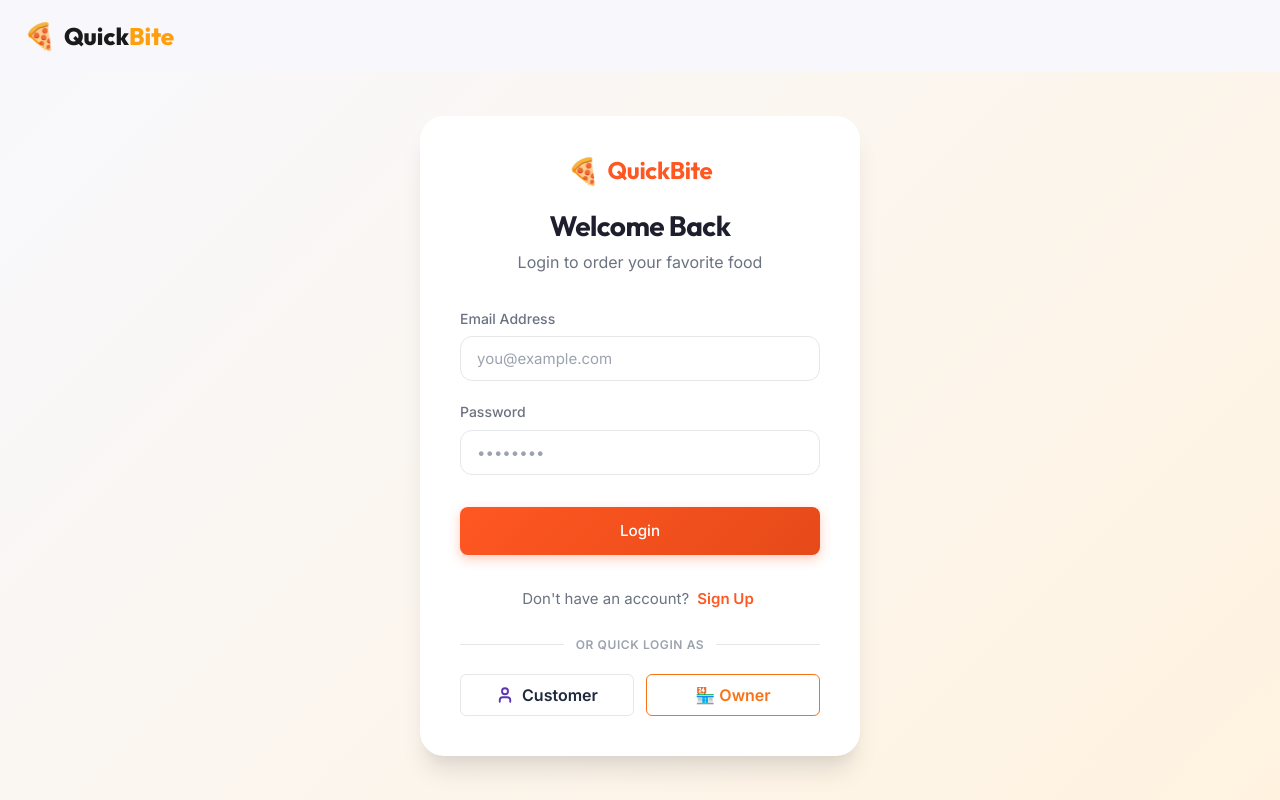
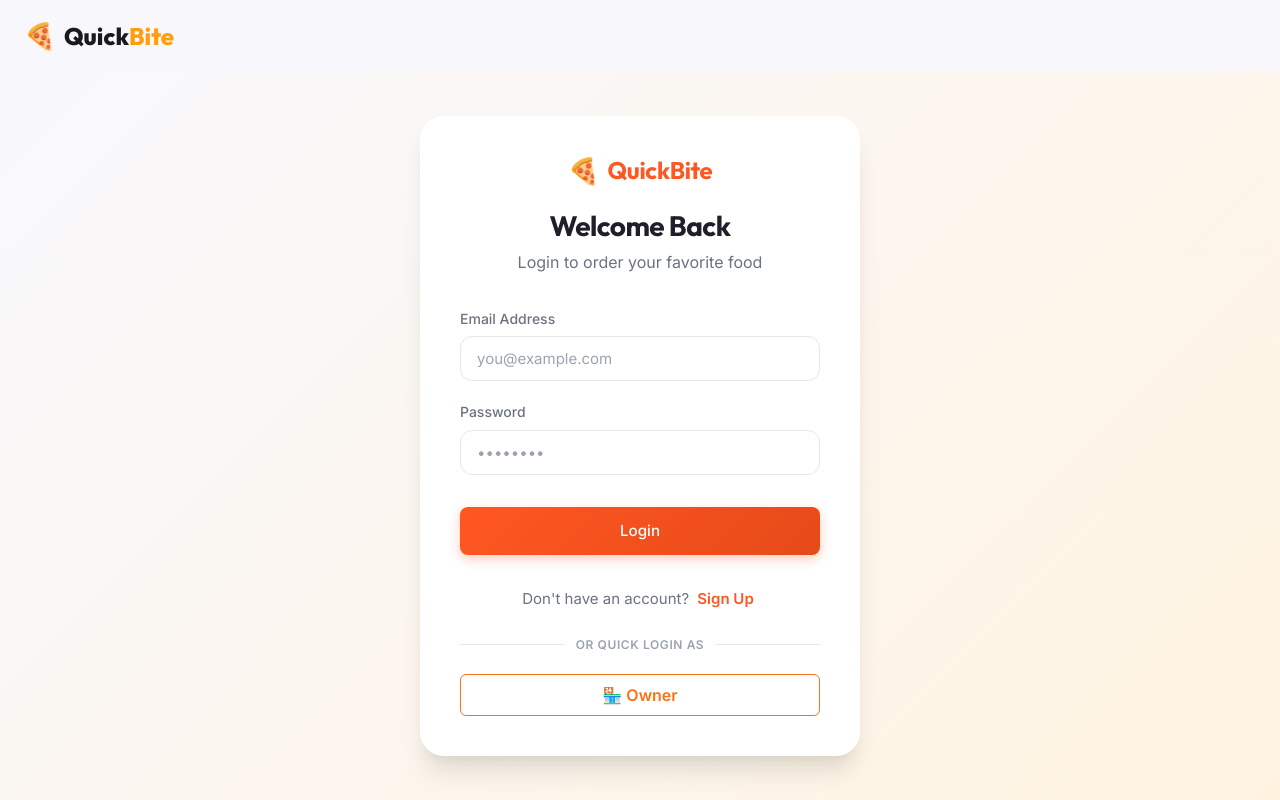
Before and after one commit to aarohidongarwar/FOOD_DELIVERY, a React (Vite) app: page /login in a window 1280 px wide. Built offline with nearby package versions, Linux system fonts and the light colour scheme.

Commit message:
Updated Frontend by Ru

```diff
--- a/src/pages/Login.jsx
+++ b/src/pages/Login.jsx
@@ -197,28 +197,16 @@ export default function Login() {
                   🛡️ Admin
                 </button>
               ) : (
-                <>
                   <button
                     type="button"
                     className="btn btn-outline btn-sm"
-                    style={{ justifyContent: 'center', gap: '8px', fontSize: '1rem', padding: '10px 16px', fontWeight: '600' }}
-                    onClick={() => {
-                      setFormData(prev => ({ ...prev, email: 'rahul@example.com', password: 'password123' }));
-                    }}
-                  >
-                    <User size={18} style={{ color: '#5E35B1', strokeWidth: 2.5 }} /> Customer
-                  </button>
-                  <button
-                    type="button"
-                    className="btn btn-outline btn-sm"
-                    style={{ justifyContent: 'center', gap: '8px', fontSize: '1rem', padding: '10px 16px', fontWeight: '600', borderColor: '#f97316', color: '#f97316' }}
+                    style={{ gridColumn: 'span 2', justifyContent: 'center', gap: '8px', fontSize: '1rem', padding: '10px 16px', fontWeight: '600', borderColor: '#f97316', color: '#f97316' }}
                     onClick={() => {
                       setFormData(prev => ({ ...prev, email: 'owner@example.com', password: 'password123' }));
                     }}
                   >
                     🏪 Owner
                   </button>
-                </>
               )}
             </div>
           </div>
```
